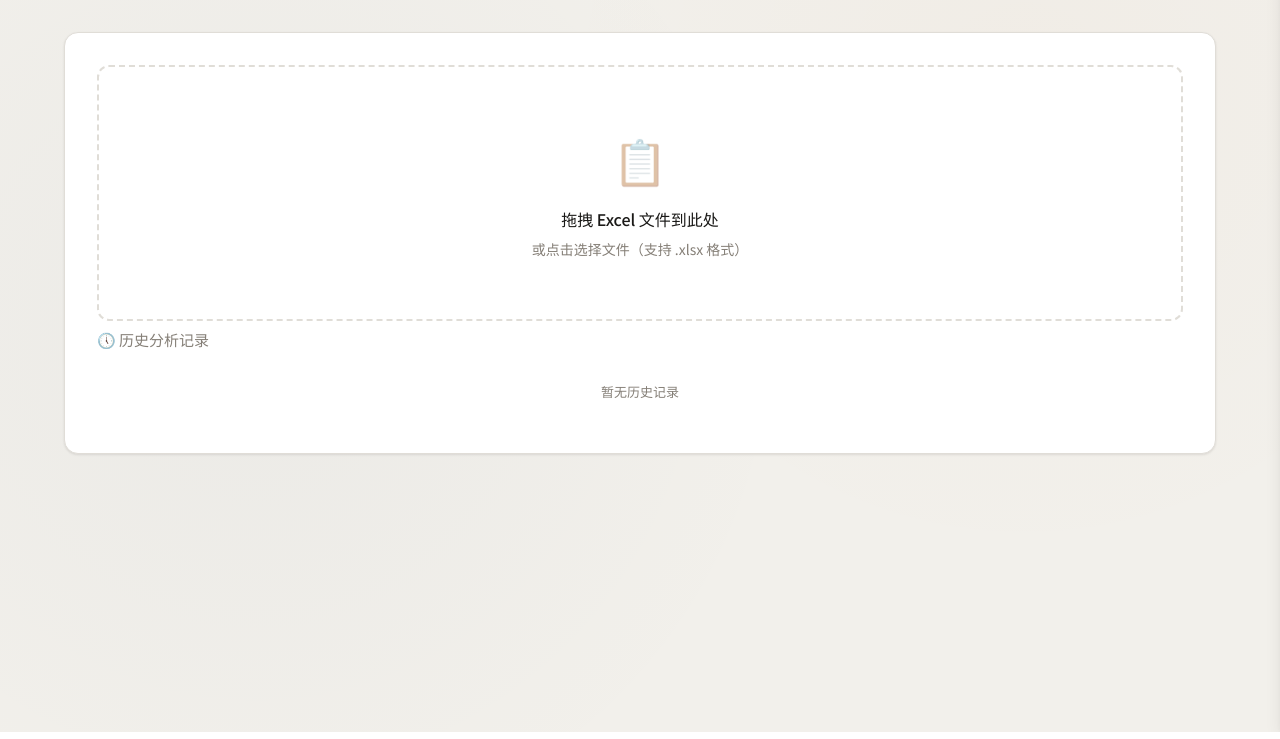
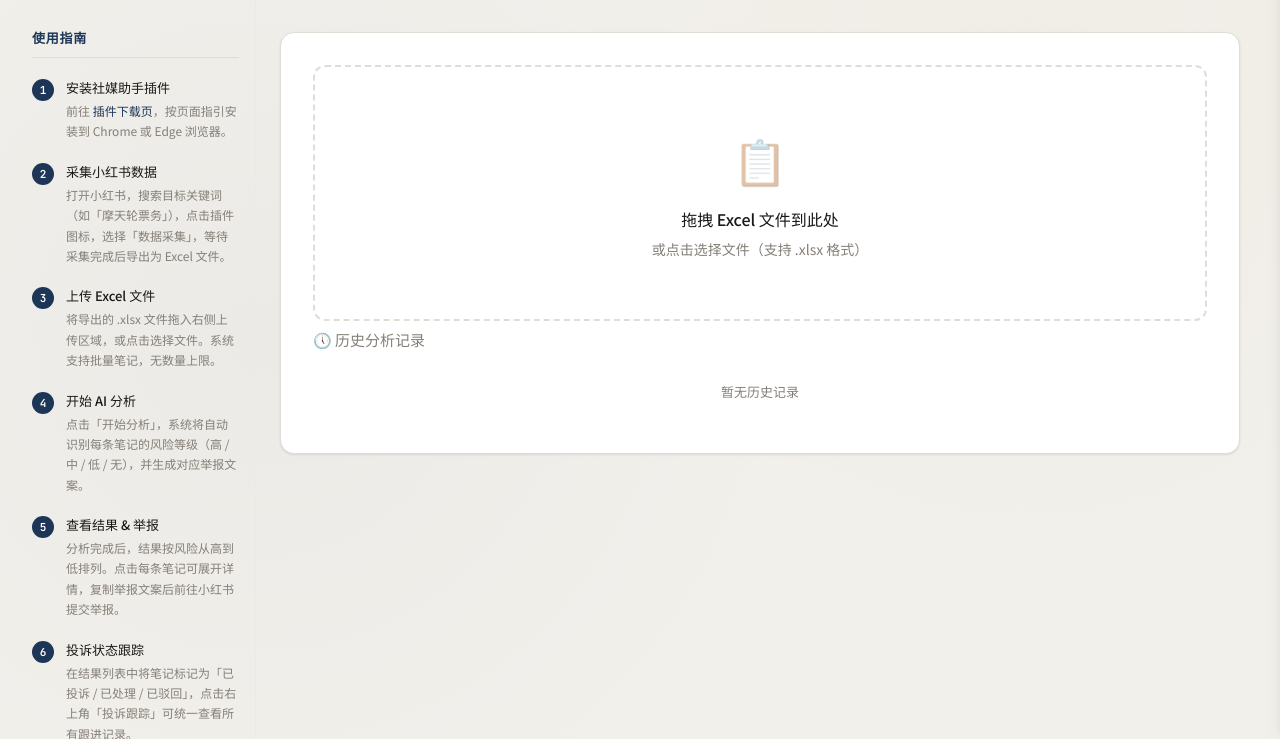
Before and after one commit to Jingjingjing01/yuqing-monitor, a Flask app: page / in a window 1280 px wide. Shown: the part 68-807 px from the top of the page. Run offline with Flask 3, Linux system fonts and the light colour scheme; data that the repository does not hold is empty; some libraries are stand-ins or nearby versions.

Commit message:
feat: 左侧新增「使用指南」侧边栏
- 6步操作流程：插件安装→数据采集→上传→AI分析→查看举报→投诉跟踪
- 插件下载链接指向 smzs.xisence.com/download（社媒助手）
- sticky 定位，随页面滚动固定在左侧
- 移动端自动切换为顶部横排布局

Co-Authored-By: Claude Sonnet 4.6 <noreply@anthropic.com>

```diff
--- a/templates/index.html
+++ b/templates/index.html
@@ -39,7 +39,7 @@ header{
 .status-dot.running{background:var(--accent);animation:pulse 1.5s infinite}
 .status-dot.done{background:var(--low)}
 @keyframes pulse{0%,100%{opacity:1;box-shadow:0 0 0 0 rgba(29,53,87,.25)}50%{opacity:.7;box-shadow:0 0 0 6px rgba(29,53,87,0)}}
-main{max-width:1200px;margin:0 auto;padding:32px 24px}
+main{flex:1;min-width:0;padding:32px 24px}
 .card{
   background:var(--surface);border:1px solid var(--border);
   border-radius:14px;box-shadow:var(--shadow-sm);
@@ -171,6 +171,45 @@ tbody tr:hover{background:var(--accent-soft)}
   font-size:13px;opacity:0;transition:all .3s;pointer-events:none;z-index:999;
 }
 .toast.show{opacity:1;transform:translateX(-50%) translateY(0)}
+/* 左右布局 */
+.layout{display:flex;align-items:flex-start;max-width:1440px;margin:0 auto;padding:0 16px}
+.sidebar{
+  width:240px;flex-shrink:0;
+  position:sticky;top:61px;
+  height:calc(100vh - 61px);overflow-y:auto;
+  padding:28px 16px 40px;
+  border-right:1px solid var(--border-light);
+}
+.sidebar::-webkit-scrollbar{width:4px}
+.sidebar::-webkit-scrollbar-thumb{background:var(--border);border-radius:2px}
+.guide-title{
+  font-family:'Noto Serif SC',serif;font-size:13px;font-weight:700;
+  color:var(--accent);letter-spacing:.06em;text-transform:uppercase;
+  margin-bottom:20px;padding-bottom:10px;border-bottom:1px solid var(--border);
+}
+.guide-step{display:flex;gap:12px;margin-bottom:20px;align-items:flex-start}
+.step-num{
+  width:22px;height:22px;border-radius:50%;background:var(--accent);
+  color:#fff;font-size:11px;font-weight:700;flex-shrink:0;
+  display:flex;align-items:center;justify-content:center;
+  font-family:'JetBrains Mono',monospace;margin-top:1px;
+}
+.step-body{}
+.step-title{font-size:13px;font-weight:500;color:var(--text);margin-bottom:4px}
+.step-desc{font-size:12px;color:var(--text2);line-height:1.7}
+.step-desc a{color:var(--accent);text-decoration:none}
+.step-desc a:hover{text-decoration:underline}
+.guide-divider{border:none;border-top:1px solid var(--border-light);margin:16px 0}
+.guide-tip{
+  background:var(--accent-soft);border:1px solid rgba(29,53,87,.12);
+  border-radius:8px;padding:10px 12px;font-size:11.5px;color:var(--accent);
+  line-height:1.7;
+}
+main{flex:1;min-width:0;padding:32px 24px}
+@media(max-width:900px){
+  .layout{flex-direction:column}
+  .sidebar{width:100%;height:auto;position:static;border-right:none;border-bottom:1px solid var(--border-light);padding:20px 16px}
+}
 @media(max-width:768px){
   .stats-row{grid-template-columns:repeat(2,1fr)}
   table{font-size:12px}
@@ -294,6 +333,62 @@ tbody tr:hover{background:var(--accent-soft)}
     <div class="drawer-loading">加载中...</div>
   </div>
 </div>
+<div class="layout">
+<!-- 使用指南侧边栏 -->
+<aside class="sidebar">
+  <div class="guide-title">使用指南</div>
+
+  <div class="guide-step">
+    <div class="step-num">1</div>
+    <div class="step-body">
+      <div class="step-title">安装社媒助手插件</div>
+      <div class="step-desc">前往 <a href="https://smzs.xisence.com/download" target="_blank" rel="noopener">插件下载页</a>，按页面指引安装到 Chrome 或 Edge 浏览器。</div>
+    </div>
+  </div>
+
+  <div class="guide-step">
+    <div class="step-num">2</div>
+    <div class="step-body">
+      <div class="step-title">采集小红书数据</div>
+      <div class="step-desc">打开小红书，搜索目标关键词（如「摩天轮票务」），点击插件图标，选择「数据采集」，等待采集完成后导出为 Excel 文件。</div>
+    </div>
+  </div>
+
+  <div class="guide-step">
+    <div class="step-num">3</div>
+    <div class="step-body">
+      <div class="step-title">上传 Excel 文件</div>
+      <div class="step-desc">将导出的 .xlsx 文件拖入右侧上传区域，或点击选择文件。系统支持批量笔记，无数量上限。</div>
+    </div>
+  </div>
+
+  <div class="guide-step">
+    <div class="step-num">4</div>
+    <div class="step-body">
+      <div class="step-title">开始 AI 分析</div>
+      <div class="step-desc">点击「开始分析」，系统将自动识别每条笔记的风险等级（高 / 中 / 低 / 无），并生成对应举报文案。</div>
+    </div>
+  </div>
+
+  <div class="guide-step">
+    <div class="step-num">5</div>
+    <div class="step-body">
+      <div class="step-title">查看结果 & 举报</div>
+      <div class="step-desc">分析完成后，结果按风险从高到低排列。点击每条笔记可展开详情，复制举报文案后前往小红书提交举报。</div>
+    </div>
+  </div>
+
+  <div class="guide-step">
+    <div class="step-num">6</div>
+    <div class="step-body">
+      <div class="step-title">投诉状态跟踪</div>
+      <div class="step-desc">在结果列表中将笔记标记为「已投诉 / 已处理 / 已驳回」，点击右上角「投诉跟踪」可统一查看所有跟进记录。</div>
+    </div>
+  </div>
+
+  <hr class="guide-divider">
+  <div class="guide-tip">💡 已分析过的笔记会自动缓存，再次上传同一批次无需重复调用 AI，节省时间。</div>
+</aside>
 <main>
 <!-- 上传区 -->
 <div id="uploadSection" class="card">
@@ -748,5 +843,6 @@ async function doDeleteBatch(fid){
 }
 </script>
 </main>
+</div><!-- /.layout -->
 </body>
 </html>
```
